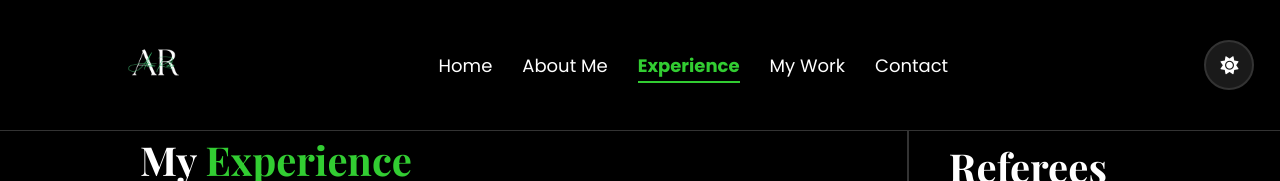
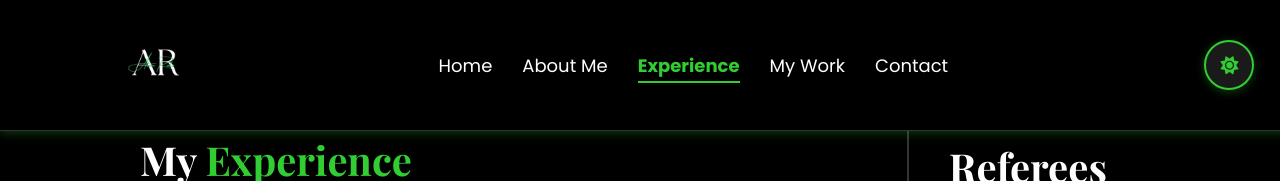
Before and after one commit to Alvin-Ruto/Alvin-Ruto, a website: page experience.html in a window 1280 px wide. Shown: the top 181 px of the page. Drawn offline with nearby package versions, Linux system fonts and the light colour scheme.

Commit message:
Force deployment update and improve theme toggle visibility
- Updated experience page title for deployment trigger
- Enhanced theme toggle button styling with better visibility
- Added box shadow to header for better definition
- Improved theme button contrast and hover effects
- Ensured all changes are properly deployed

```diff
--- a/experience.html
+++ b/experience.html
@@ -3,7 +3,7 @@
 <head>
     <meta charset="UTF-8">
     <meta name="viewport" content="width=device-width, initial-scale=1.0">
-    <title>Experience - Alvin Kibet</title>
+    <title>Experience - Alvin Kibet | Portfolio 2024</title>
     <link rel="stylesheet" href="styles.css">
     <link rel="stylesheet" href="https://cdnjs.cloudflare.com/ajax/libs/font-awesome/6.0.0/css/all.min.css">
     <link href="https://fonts.googleapis.com/css2?family=Poppins:wght@300;400;500;600;700&family=Playfair+Display:wght@400;500;600;700&display=swap" rel="stylesheet">
--- a/styles.css
+++ b/styles.css
@@ -53,6 +53,7 @@ header {
     backdrop-filter: blur(10px);
     border-bottom: 1px solid var(--border-color);
     transition: all 0.3s ease;
+    box-shadow: 0 2px 10px var(--shadow);
 }
 
 /* Logo */
@@ -107,12 +108,14 @@ nav ul li a.active::after {
 /* Theme Toggle */
 .theme-toggle {
     margin-left: 20px;
+    display: flex;
+    align-items: center;
 }
 
 .theme-btn {
     background: var(--card-bg);
-    border: 2px solid var(--border-color);
-    color: var(--text-primary);
+    border: 2px solid var(--accent-color);
+    color: var(--accent-color);
     width: 50px;
     height: 50px;
     border-radius: 50%;
@@ -122,12 +125,14 @@ nav ul li a.active::after {
     align-items: center;
     justify-content: center;
     font-size: 18px;
+    box-shadow: 0 2px 10px var(--shadow);
 }
 
 .theme-btn:hover {
     background: var(--accent-color);
     color: var(--bg-primary);
     transform: scale(1.1);
+    box-shadow: 0 4px 15px var(--shadow);
 }
 
 /* Hero Section */
```
